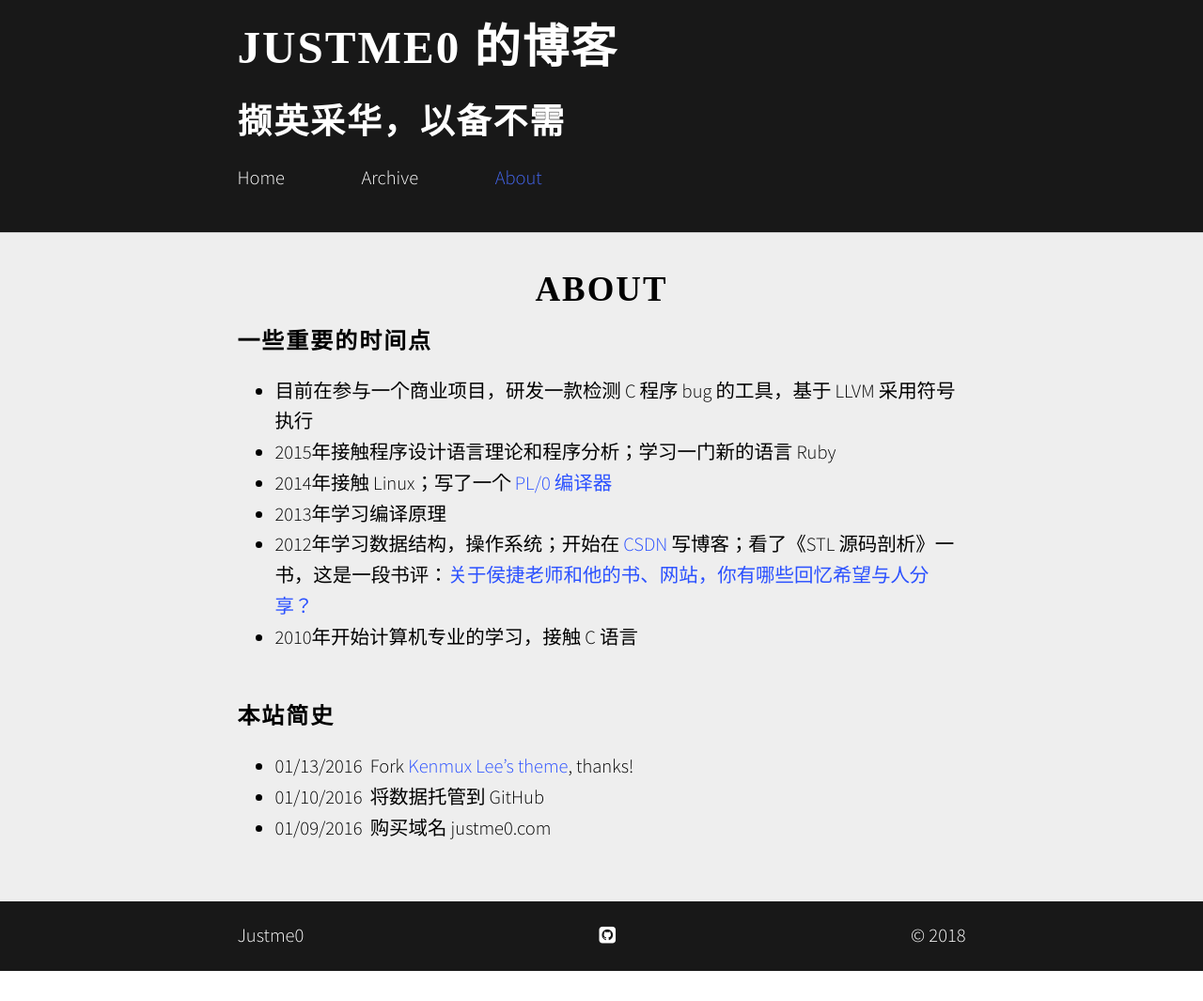
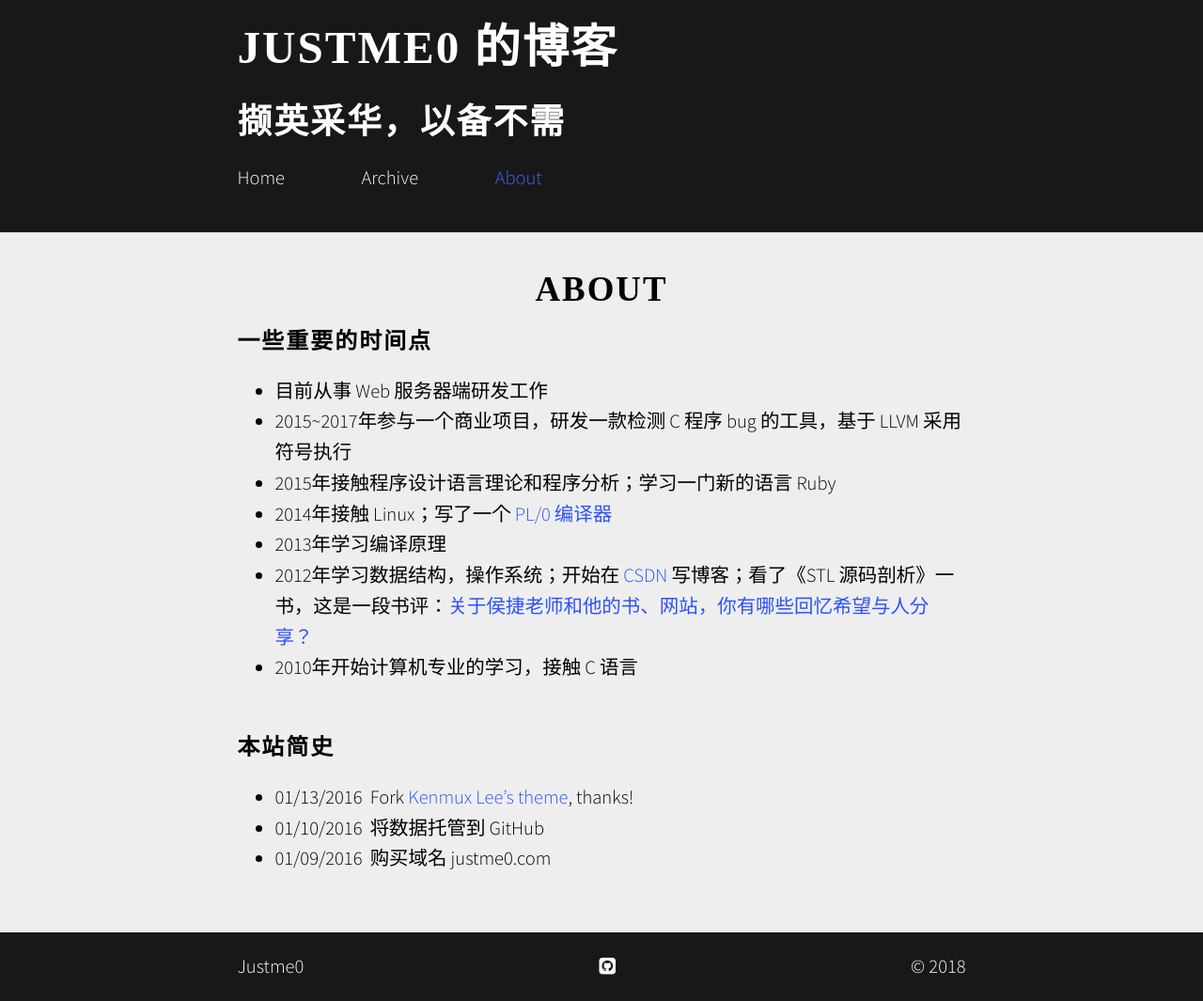
Before and after one commit to Justme0/justme0.github.io, a Jekyll site: the page built from about.md, in a window 1280 px wide. Shown: the whole page at 94% size. Built offline with Jekyll 4.4.1, drawn with Linux system fonts in a browser that asks for light colours; nearby versions of some CDN libraries; some web fonts are replaced; comment, search, counter and statistics services are not loaded; before the commit the page ends 1033 px from its top, so only the background shows below that.

Commit message:
About Me page

```diff
--- a/about.md
+++ b/about.md
@@ -5,7 +5,8 @@ comments: true
 ---
 
 ### 一些重要的时间点
-- 目前在参与一个商业项目，研发一款检测 C 程序 bug 的工具，基于 LLVM 采用符号执行
+- 目前从事 Web 服务器端研发工作
+- 2015~2017年参与一个商业项目，研发一款检测 C 程序 bug 的工具，基于 LLVM 采用符号执行
 - 2015年接触程序设计语言理论和程序分析；学习一门新的语言 Ruby
 - 2014年接触 Linux；写了一个 [PL/0 编译器](https://github.com/Justme0/pl0-compiler){:target="_blank"}
 - 2013年学习编译原理
```
